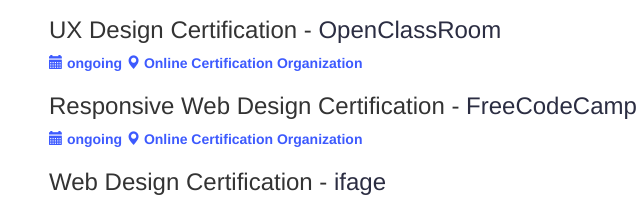
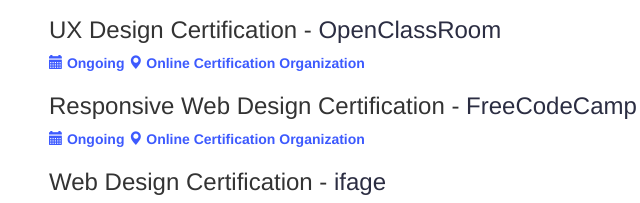
Before and after one commit to cyrillebesson/Resume, a plain HTML site: page index.html in a window 1280 px wide. Shown: the part 817-1020 px from the top of the page, 61-701 px from the left. Drawn offline with nearby package versions, Linux system fonts and the light colour scheme.

Commit message:
Update index.html

```diff
--- a/index.html
+++ b/index.html
@@ -256,7 +256,7 @@
             target="_blank">OpenClassRoom</a></h3>
         <p class="blog-post-meta">
           <span class="glyphicon glyphicon-calendar" aria-hidden="true"></span>
-          ongoing
+          Ongoing
           <span class="glyphicon glyphicon-map-marker" aria-hidden="true"></span>
           Online Certification Organization
         </p>
@@ -267,7 +267,7 @@
             target="_blank">FreeCodeCamp</a></h3>
         <p class="blog-post-meta">
           <span class="glyphicon glyphicon-calendar" aria-hidden="true"></span>
-          ongoing
+          Ongoing
           <span class="glyphicon glyphicon-map-marker" aria-hidden="true"></span>
           Online Certification Organization
         </p>
```
